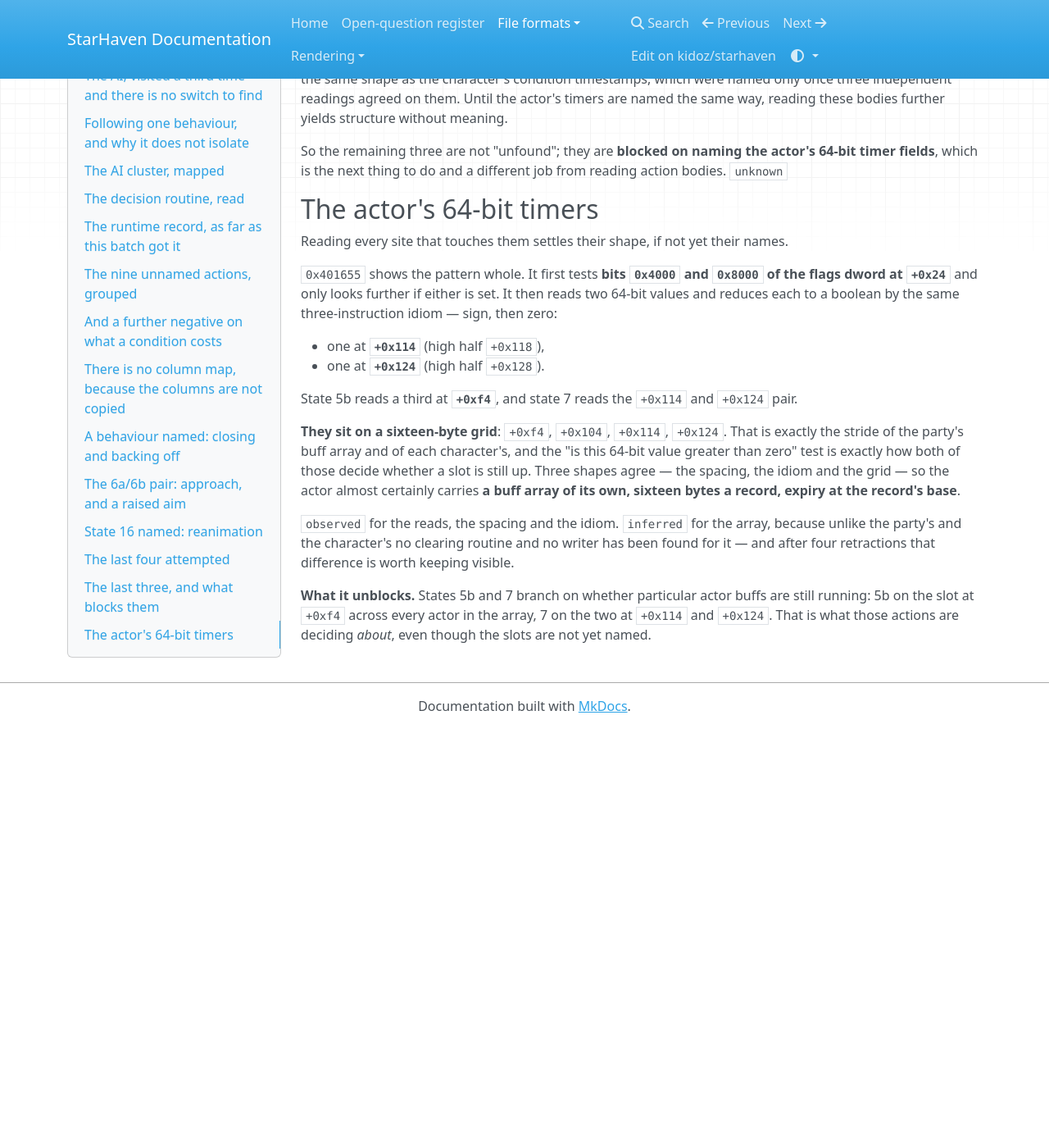
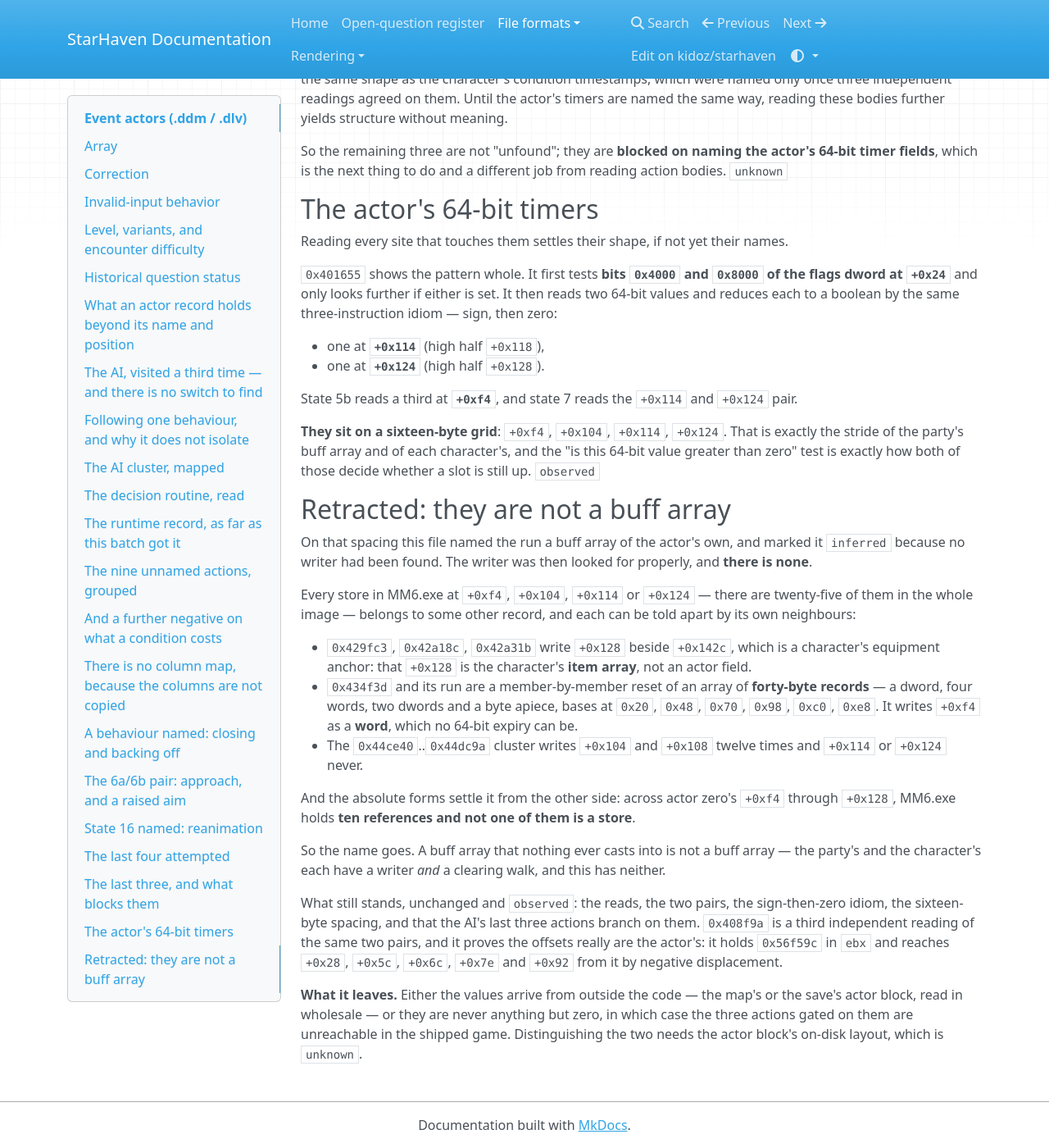
Before and after one commit to kidoz/starhaven, an MkDocs documentation site: the page built from docs/formats/event-actors.md, in a window 1280 px wide and 1400 px high, scrolled down 10661 px. Shown: the whole window at 82% size. Built offline with MkDocs 1.6.1, drawn with Linux system fonts in a browser that asks for light colours; nearby versions of some CDN libraries; before the commit the page ends 11550 px from its top, so only the background shows below that.

Commit message:
Withdraw the actor buff grid: nothing in the image writes it

```diff
--- a/docs/formats/event-actors.md
+++ b/docs/formats/event-actors.md
@@ -536,16 +536,45 @@ State 5b reads a third at **`+0xf4`**, and state 7 reads the `+0x114` and
 **They sit on a sixteen-byte grid**: `+0xf4`, `+0x104`, `+0x114`, `+0x124`.
 That is exactly the stride of the party's buff array and of each character's,
 and the "is this 64-bit value greater than zero" test is exactly how both of
-those decide whether a slot is still up. Three shapes agree — the spacing,
-the idiom and the grid — so the actor almost certainly carries **a buff array
-of its own, sixteen bytes a record, expiry at the record's base**.
+those decide whether a slot is still up. `observed`
 
-`observed` for the reads, the spacing and the idiom. `inferred` for the
-array, because unlike the party's and the character's no clearing routine and
-no writer has been found for it — and after four retractions that difference
-is worth keeping visible.
+## **Retracted: they are not a buff array**
 
-**What it unblocks.** States 5b and 7 branch on whether particular actor
-buffs are still running: 5b on the slot at `+0xf4` across every actor in the
-array, 7 on the two at `+0x114` and `+0x124`. That is what those actions are
-deciding *about*, even though the slots are not yet named.
+On that spacing this file named the run a buff array of the actor's own, and
+marked it `inferred` because no writer had been found. The writer was then
+looked for properly, and **there is none**.
+
+Every store in MM6.exe at `+0xf4`, `+0x104`, `+0x114` or `+0x124` — there are
+twenty-five of them in the whole image — belongs to some other record, and
+each can be told apart by its own neighbours:
+
+- `0x429fc3`, `0x42a18c`, `0x42a31b` write `+0x128` beside `+0x142c`, which
+  is a character's equipment anchor: that `+0x128` is the character's **item
+  array**, not an actor field.
+- `0x434f3d` and its run are a member-by-member reset of an array of
+  **forty-byte records** — a dword, four words, two dwords and a byte apiece,
+  bases at `0x20`, `0x48`, `0x70`, `0x98`, `0xc0`, `0xe8`. It writes `+0xf4`
+  as a **word**, which no 64-bit expiry can be.
+- The `0x44ce40`..`0x44dc9a` cluster writes `+0x104` and `+0x108` twelve times
+  and `+0x114` or `+0x124` never.
+
+And the absolute forms settle it from the other side: across actor zero's
+`+0xf4` through `+0x128`, MM6.exe holds **ten references and not one of them
+is a store**.
+
+So the name goes. A buff array that nothing ever casts into is not a buff
+array — the party's and the character's each have a writer *and* a clearing
+walk, and this has neither.
+
+What still stands, unchanged and `observed`: the reads, the two pairs, the
+sign-then-zero idiom, the sixteen-byte spacing, and that the AI's last three
+actions branch on them. `0x408f9a` is a third independent reading of the same
+two pairs, and it proves the offsets really are the actor's: it holds
+`0x56f59c` in `ebx` and reaches `+0x28`, `+0x5c`, `+0x6c`, `+0x7e` and `+0x92`
+from it by negative displacement.
+
+**What it leaves.** Either the values arrive from outside the code — the map's
+or the save's actor block, read in wholesale — or they are never anything but
+zero, in which case the three actions gated on them are unreachable in the
+shipped game. Distinguishing the two needs the actor block's on-disk layout,
+which is `unknown`.
```
Also changed, not shown: README.md (+36 -0 lines).
